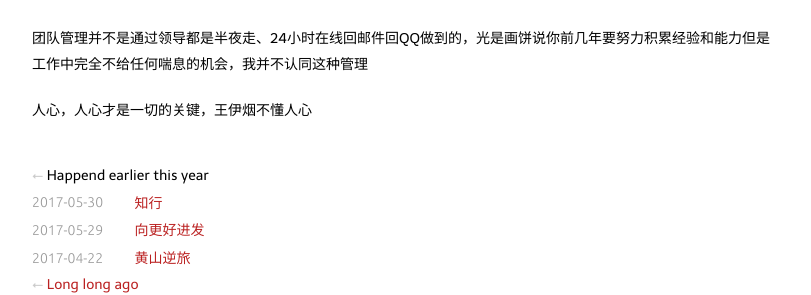
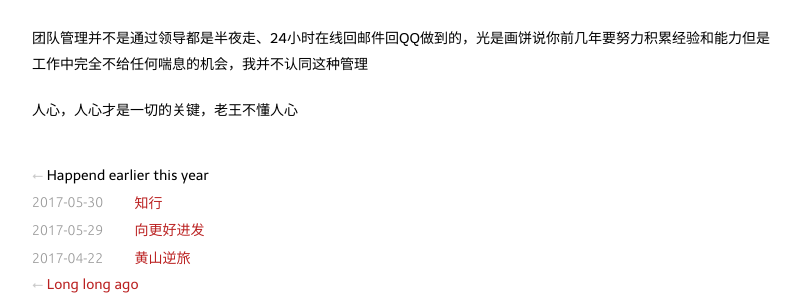
Before and after one commit to keaising/blogs, a Jekyll site: the page built from index.markdown, in a window 1280 px wide and 900 px high, scrolled down 2021 px. Shown: the part 545-840 px from the top of the window, without its empty margins (233-1044 px from the left). Built offline with Jekyll 4.4.1, drawn with Linux system fonts in a browser that asks for light colours; some web fonts are replaced; a script that is not in the unit is left out.

Commit message:
改名字

```diff
--- a/_posts/2017-06-10-Account-in-Beisen.md
+++ b/_posts/2017-06-10-Account-in-Beisen.md
@@ -67,4 +67,4 @@ Account似乎终于稳定下来了
 
 团队管理并不是通过领导都是半夜走、24小时在线回邮件回QQ做到的，光是画饼说你前几年要努力积累经验和能力但是工作中完全不给任何喘息的机会，我并不认同这种管理
 
-人心，人心才是一切的关键，王伊烟不懂人心
+人心，人心才是一切的关键，老王不懂人心
```
